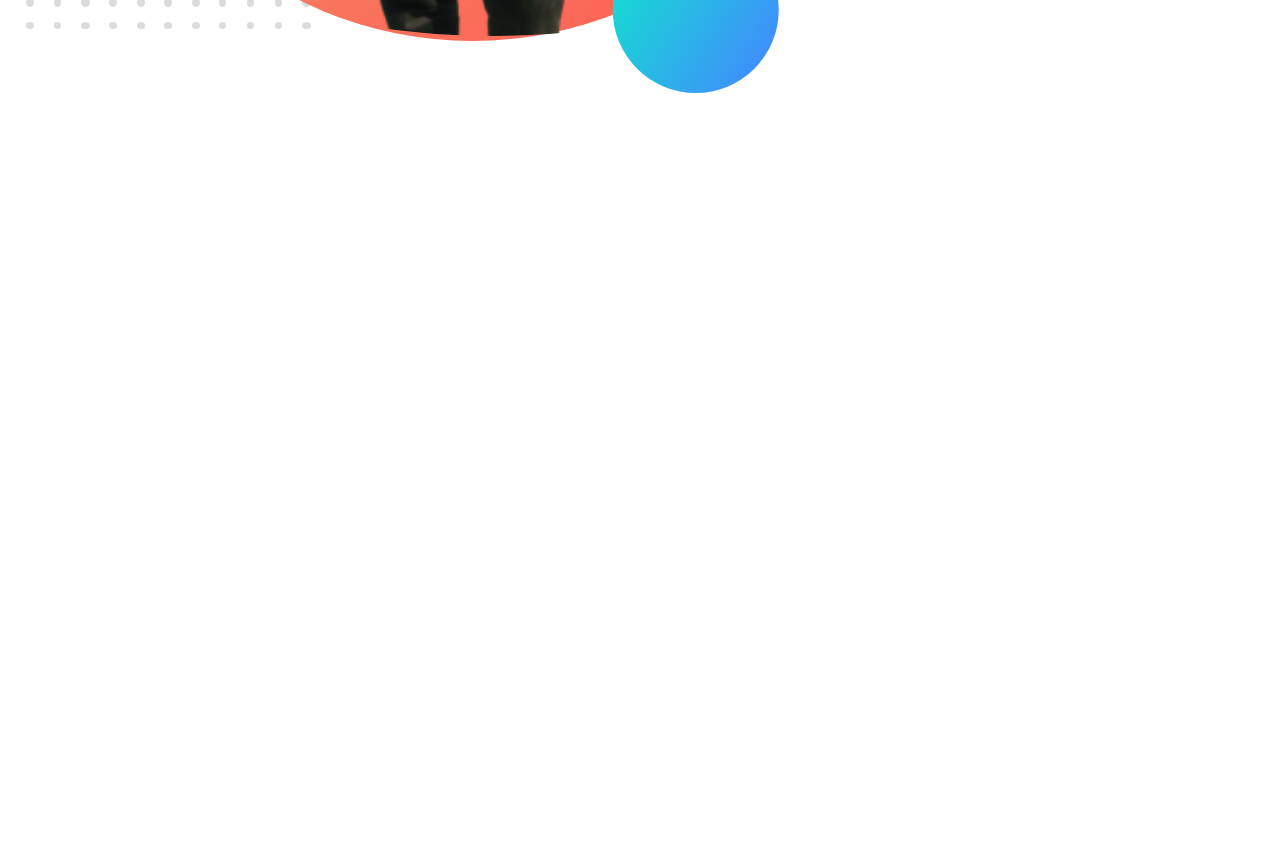
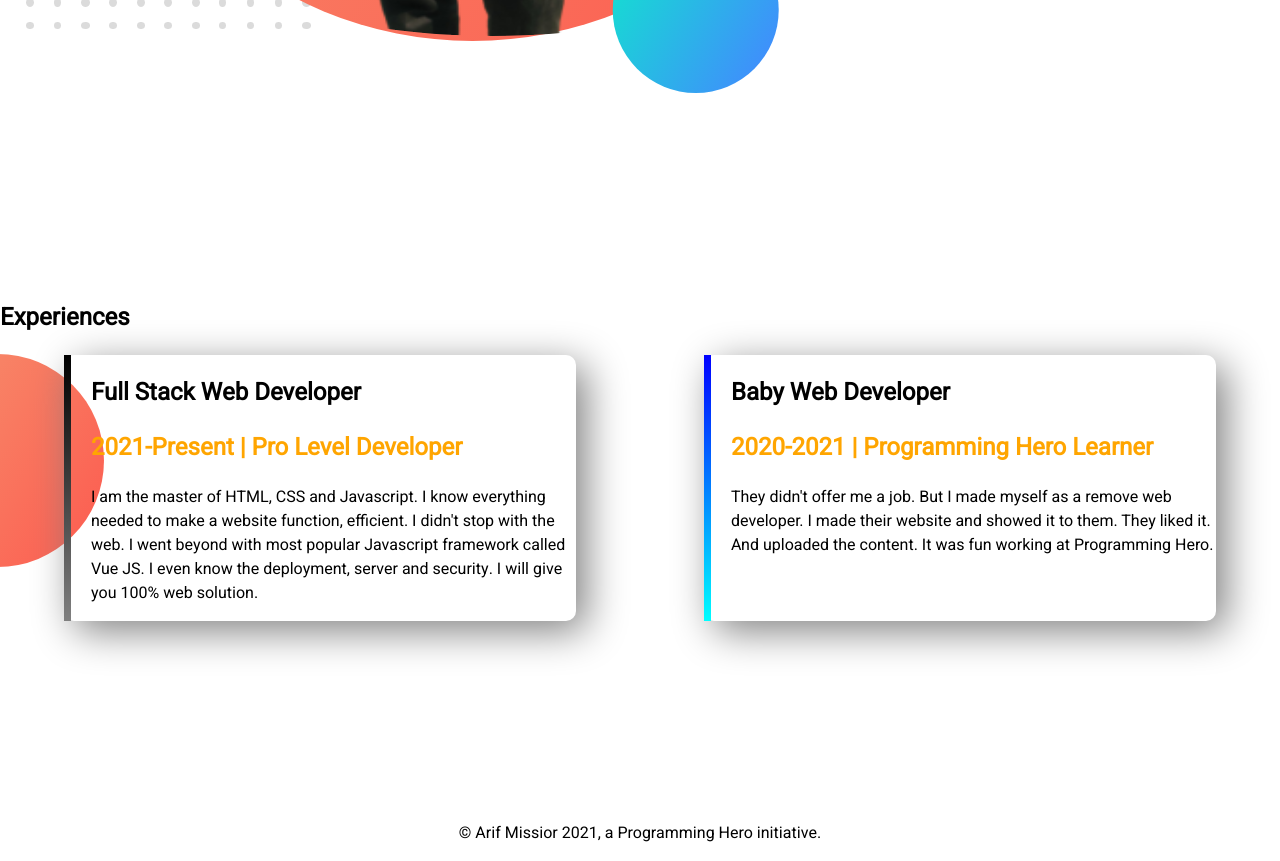
Before and after one commit to arifmissior/developer-portfolio, a plain HTML site: page index.html in a window 1280 px wide. Shown: the part 1629-2490 px from the top of the page. Before the commit the page ends 1929 px from the top, so only its background shows below. Drawn offline with Linux system fonts and the light colour scheme.

Commit message:
experince item added

```diff
--- a/index.html
+++ b/index.html
@@ -14,7 +14,7 @@
 </head>
 
 <body>
-    <section class="top-banner">
+    <section class="top-banner flexible-container">
         <div class="haft-width">
             <h1>Welcome To</h1>
             <h1><span class="orange-color">Arif Missior</span> world!</h1>
@@ -33,7 +33,7 @@
             <img src="images/my-bg2.png" alt="">
         </div>
     </section>
-    <section class="dream-big">
+    <section class="dream-big flexible-container">
         <div class="haft-width">
             <img src="images/my-bg.png" alt="">
 
@@ -49,6 +49,32 @@
         </div>
 
     </section>
+    <section class="experince-area">
+        <h1>Experiences</h1>
+        <div class="flexible-container">
+
+            <div id="stack-web" class="experince-item">
+                <h1>Full Stack Web Developer</h1>
+                <h2 class="orange-color"> 2021-Present | Pro Level Developer</h2>
+                <p>I am the master of HTML, CSS and Javascript. I know everything needed to make a website function,
+                    efficient. I didn't stop with the web. I went beyond with most popular Javascript framework called
+                    Vue JS. I even know the deployment, server and security. I will give you 100% web solution.
+                </p>
+
+            </div>
+            <div id="baby-web" class="experince-item">
+                <h1>Baby Web Developer</h1>
+                <h2 class="orange-color">2020-2021 | Programming Hero Learner</h2>
+                <p>They didn't offer me a job. But I made myself as a remove web developer. I made their website and
+                    showed it to them. They liked it. And uploaded the content. It was fun working at Programming Hero.
+                </p>
+
+            </div>
+        </div>
+    </section>
+    <footer>
+        <p>© Arif Missior 2021, a Programming Hero initiative.</p>
+    </footer>
 </body>
 
 </html>
--- a/style.css
+++ b/style.css
@@ -10,7 +10,7 @@ h1{
 .orange-color{
     color: orange;
 }
-section{
+.flexible-container{
     display: flex;
     margin-bottom:200px;
 
@@ -41,3 +41,33 @@ section{
     background-repeat: no-repeat;
     background-position: right;
 }
+.experince-area{
+    background-image: url(images/exp-bg.png);
+    background-repeat: no-repeat;
+    background-position: left;
+}
+
+.experince-item{
+    width: 40%;
+    margin-left: 5%;
+    margin-right: 5%;
+    padding-left: 20px;
+    border-radius: 10px;
+    box-shadow: 10px 10px 40px gray;
+
+}
+#stack-web{
+    border-left: 7px solid;
+    border-image: linear-gradient(black,gray);
+    border-image-slice: 1;
+
+
+}
+#baby-web{
+    border-left: 7px solid;
+    border-image: linear-gradient(blue, cyan);
+    border-image-slice: 1;
+}
+footer p{
+    text-align: center;
+}
```
